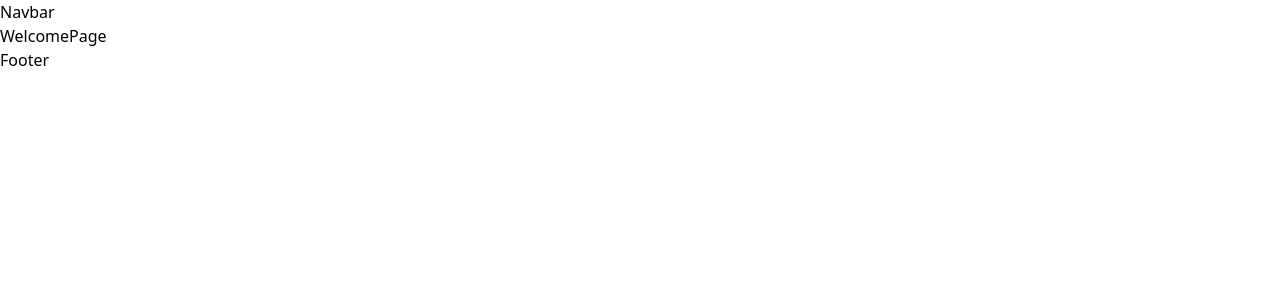
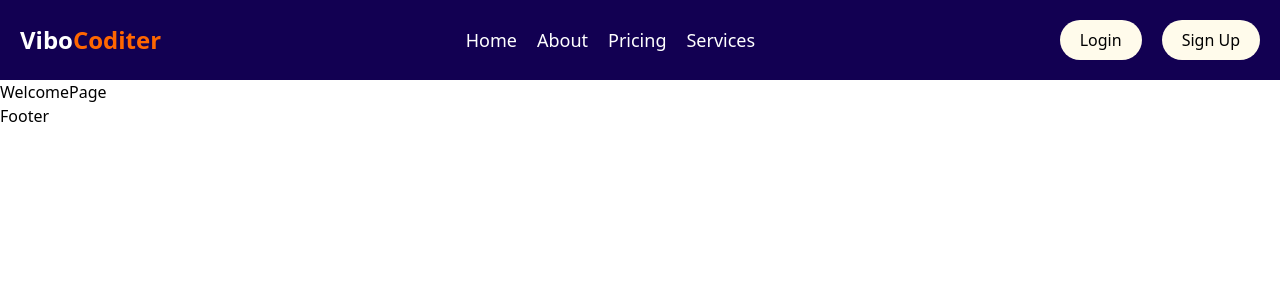
Before and after one commit to ARYANDHIRHI004/FinanceManager, a React (Vite) app in the folder frontend/: page / in a window 1280 px wide. Shown: the top 300 px of the page. Built offline with nearby package versions, Linux system fonts and the light colour scheme.

Commit message:
feat: navbar created

```diff
--- a/frontend/src/components/Navbar.jsx
+++ b/frontend/src/components/Navbar.jsx
@@ -2,7 +2,19 @@ import React from 'react'
 
 const Navbar = () => {
   return (
-    <div>Navbar</div>
+    <div className='flex bg-[#120052] p-5 justify-between text-white items-center'>
+        <h1 className='text-2xl font-[600] text-white'>Vibo<span className='text-[#ff6600]'>Coditer</span></h1>
+        <ul className='flex gap-5 text-lg'>
+            <li>Home</li>
+            <li>About</li>
+            <li>Pricing</li>
+            <li>Services</li>
+        </ul>
+        <div className='flex gap-5'>
+            <button className='bg-amber-50 text-black px-5 py-2 rounded-[50px]'>Login</button>
+            <button className='bg-amber-50 text-black px-5 py-2 rounded-[50px]'>Sign Up</button>
+        </div>
+    </div>
   )
 }
 
```
